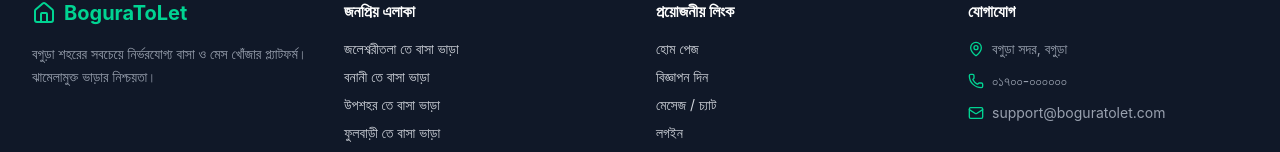
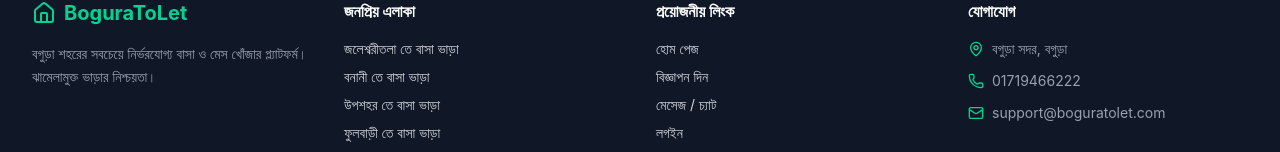
Before and after one commit to fozlerabbi48/BoguraToLet, a React (Vite) app in the folder BoguraToLet/frontend/: page /login in a window 1280 px wide. Shown: the part 769-921 px from the top of the page. Built offline with nearby package versions, Linux system fonts and the light colour scheme.

Commit message:
Update project

```diff
--- a/BoguraToLet/frontend/src/layouts/Footer.jsx
+++ b/BoguraToLet/frontend/src/layouts/Footer.jsx
@@ -51,7 +51,7 @@ const Footer = () => {
               </li>
               <li className="flex items-center gap-2">
                 <Phone className="w-4 h-4 text-emerald-400" />
-                <a href="tel:01700000000" className="hover:text-emerald-400">০১৭০০-০০০০০০</a>
+                <a href="tel:01700000000" className="hover:text-emerald-400">01719466222</a>
               </li>
               <li className="flex items-center gap-2">
                 <Mail className="w-4 h-4 text-emerald-400" />
```
